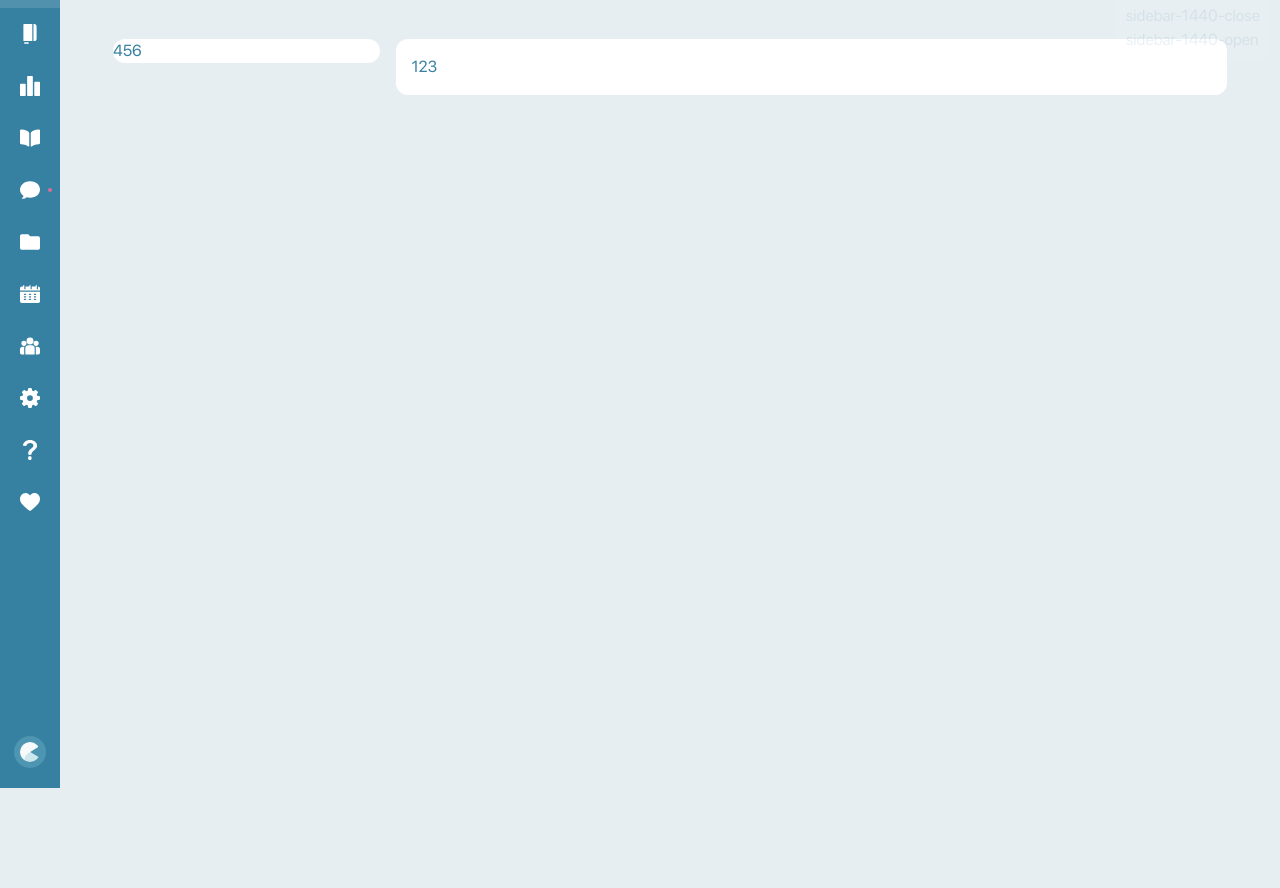
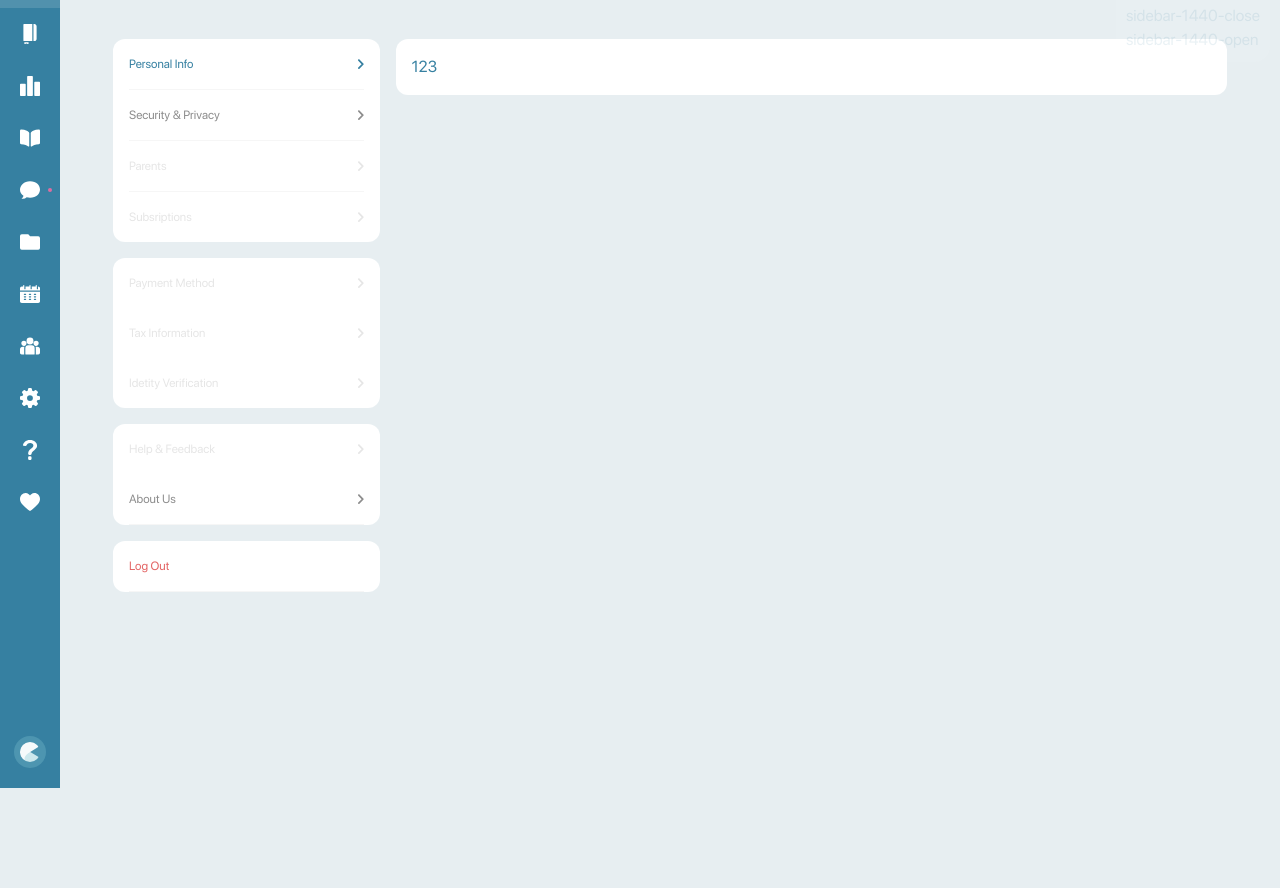
Before and after one commit to Alexsab/newtonteach.me, a Jekyll site: the page built from _educator/settings/personal-info.html, in a window 1280 px wide. Shown: the part 112-1000 px from the top of the page. Built offline with Jekyll 4.4.1, drawn with Linux system fonts in a browser that asks for light colours; grey boxes are pictures that could not be loaded.

Commit message:
Settings Page - widget area menu

```diff
--- a/_auth/restore-an-account.html
+++ b/_auth/restore-an-account.html
@@ -23,7 +23,7 @@ title: "Restore an Account"
 		<h2 class="mb-16 text-center">The letter has send</h2>
 		<p class="color-primary-darkest mb-5 text-center">We has send the letter with instructions to hello@newton.com</p>
 
-		<p class="color-primary-darkest">Временная ссылка <a href="/newtonteach.me/auth/craete-a-new-password">Create a new password</a></p>
+		<p class="color-primary-darkest mb-5">Временная ссылка <a href="/newtonteach.me/auth/craete-a-new-password">Create a new password</a></p>
 
 	</div>
 
--- a/_educator/settings/personal-info.html
+++ b/_educator/settings/personal-info.html
@@ -1,16 +1,14 @@
 ---
 layout: pages
-title: "Settings - Personal Info"
+title: "Personal Info"
 ---
 
 <div class="row">
 	<div class="col-3 mb-3">
-		<div class="card">
-			456
-		</div>
+		{%- include components/widget-area-menu.html -%}
 	</div>
 	<div class="col-9 mb-3">
-		<div class="card">
+		<div class="card mb-3">
 			<div class="card-body">
 				123
 			</div>
--- /dev/null
+++ b/_includes/components/widget-area-menu.html
@@ -0,0 +1,55 @@
+<div class="card mb-3">
+	<div class="card-body py-0">
+		<div class="widget-area-menu">
+			<a href="#" class="default-link color-primary-darkest d-flex align-items-center justify-content-between py-3 border-bottom active">Personal Info
+				<img src="{{ '/img/icons/arrow-right.svg' | relative_url }}" alt="ALT" class="img-svg">
+			</a>
+			<a href="#" class="default-link color-primary-darkest d-flex align-items-center justify-content-between py-3 border-bottom">Security & Privacy
+				<img src="{{ '/img/icons/arrow-right.svg' | relative_url }}" alt="ALT" class="img-svg">
+			</a>
+			<a href="javascript:void(0)" class="default-link color-primary-darkest d-flex align-items-center justify-content-between py-3 border-bottom disabled">Parents
+				<img src="{{ '/img/icons/arrow-right.svg' | relative_url }}" alt="ALT" class="img-svg">
+			</a>
+			<a href="javascript:void(0)" class="default-link color-primary-darkest d-flex align-items-center justify-content-between py-3 disabled">Subsriptions
+				<img src="{{ '/img/icons/arrow-right.svg' | relative_url }}" alt="ALT" class="img-svg">
+			</a>
+		</div>
+	</div>
+</div>
+
+<div class="card mb-3">
+	<div class="card-body py-0">
+		<div class="widget-area-menu">
+			<a href="javascript:void(0)" class="default-link color-primary-darkest d-flex align-items-center justify-content-between py-3 disabled">Payment Method
+				<img src="{{ '/img/icons/arrow-right.svg' | relative_url }}" alt="ALT" class="img-svg">
+			</a>
+			<a href="javascript:void(0)" class="default-link color-primary-darkest d-flex align-items-center justify-content-between py-3 disabled">Tax Information
+				<img src="{{ '/img/icons/arrow-right.svg' | relative_url }}" alt="ALT" class="img-svg">
+			</a>
+			<a href="javascript:void(0)" class="default-link color-primary-darkest d-flex align-items-center justify-content-between py-3 disabled">Idetity Verification
+				<img src="{{ '/img/icons/arrow-right.svg' | relative_url }}" alt="ALT" class="img-svg">
+			</a>
+		</div>
+	</div>
+</div>
+
+<div class="card mb-3">
+	<div class="card-body py-0">
+		<div class="widget-area-menu">
+			<a href="javascript:void(0)" class="default-link color-primary-darkest d-flex align-items-center justify-content-between py-3 disabled">Help & Feedback
+				<img src="{{ '/img/icons/arrow-right.svg' | relative_url }}" alt="ALT" class="img-svg">
+			</a>
+			<a href="https://newtonteach.me/about" class="default-link color-primary-darkest d-flex align-items-center justify-content-between py-3 border-bottom">About Us
+				<img src="{{ '/img/icons/arrow-right.svg' | relative_url }}" alt="ALT" class="img-svg">
+			</a>
+		</div>
+	</div>
+</div>
+
+<div class="card mb-3">
+	<div class="card-body py-0">
+		<div class="widget-area-menu">
+			<a href="https://newtonteach.me/" class="default-link color_danger_light d-flex align-items-center justify-content-between py-3 border-bottom">Log Out</a>
+		</div>
+	</div>
+</div>
--- a/src/sass/components/_links.sass
+++ b/src/sass/components/_links.sass
@@ -1,8 +1,22 @@
 .default-link
-	&:hover
+	svg
+		@include interpolate(width, $LP, $fullHD, 6px, 8px)
+		height: auto
+		fill: $color_primary_darkest
+		transition: all .25s ease
+	&:hover, &:focus
 		color: $primary_lighter
+		svg
+			fill: $primary_lighter
 	&.active
 		color: $primary_light
+		svg
+			fill: $primary_light
 	&.disabled
 		color: $color_primary_dark
 		cursor: default
+		svg
+			fill: $color_primary_dark
+	&.color_danger_light
+		&:hover, &:focus
+			color: $color_danger_dark
--- a/src/sass/config/_classes.sass
+++ b/src/sass/config/_classes.sass
@@ -65,6 +65,9 @@ a.primary-light
 .secondary_dark
 	color: $secondary_dark
 
+.color_danger_light
+	color: $color_danger_light
+
 .green-color
 	color: $color_quizzes_simple_light
 .primary-lighter
--- a/src/sass/config/_config.sass
+++ b/src/sass/config/_config.sass
@@ -1,11 +1,12 @@
+@import colors
+@import vars
 @import libs
 @import mixins
-@import colors
 @import sizes
-@import vars
 @import fonts
 @import classes
 @import bg
+
 
 
 $textcolor: $primary_light
--- a/src/sass/config/_libs.sass
+++ b/src/sass/config/_libs.sass
@@ -1,6 +1,2 @@
-$border-radius-sm: 8px
-$border-radius-lg: 16px
-$grid-gutter-width: 1rem
-
 @import 'node_modules/bootstrap/scss/bootstrap.scss'
 @import "../node_modules/slick-carousel/slick/slick.scss"
--- a/src/sass/config/_vars.sass
+++ b/src/sass/config/_vars.sass
@@ -1 +1,4 @@
-$border-color: #f6f6f6 !important
+$border-radius-sm: 8px
+$border-radius-lg: 16px
+$grid-gutter-width: 1rem
+$border-color: $color_primary_lighter
```
Also changed, not shown: src/js/app.js (+18 -0 lines), css/main.css, css/main.min.css, img/icons/arrow-right.svg (added), js/app.min.js.
